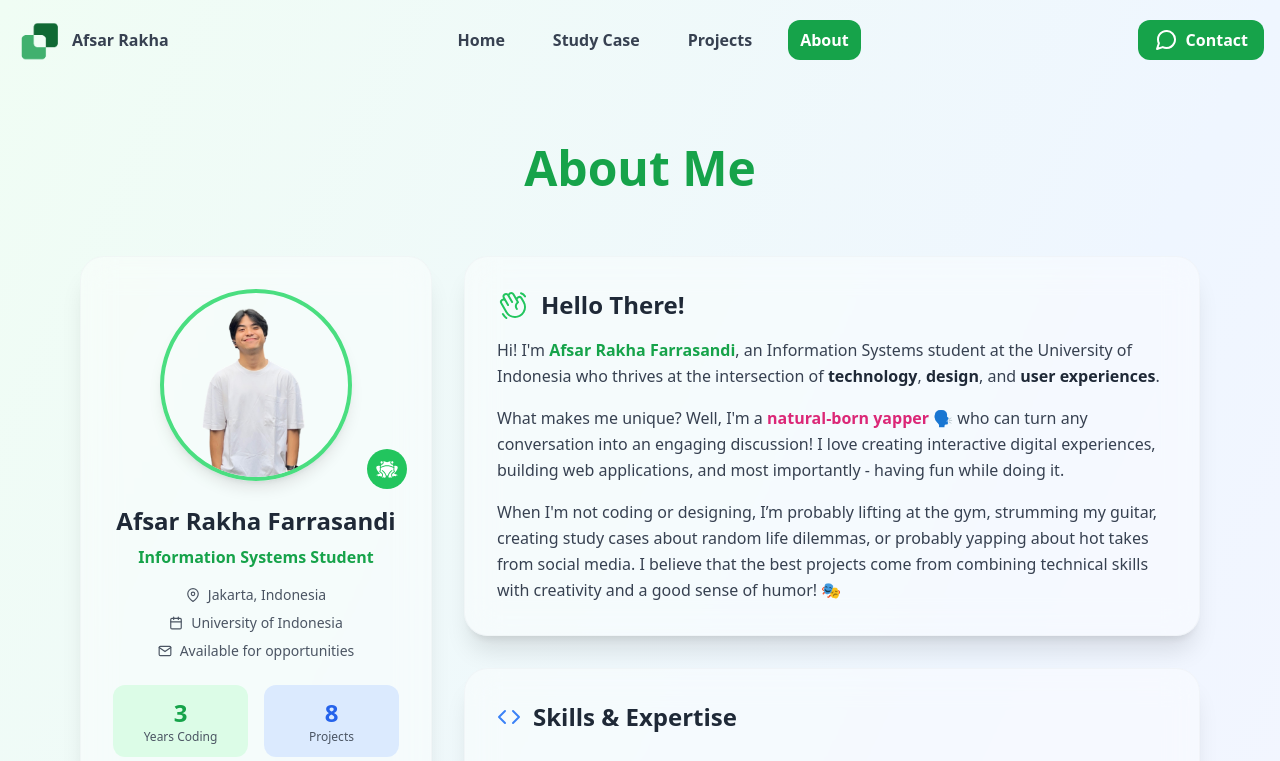
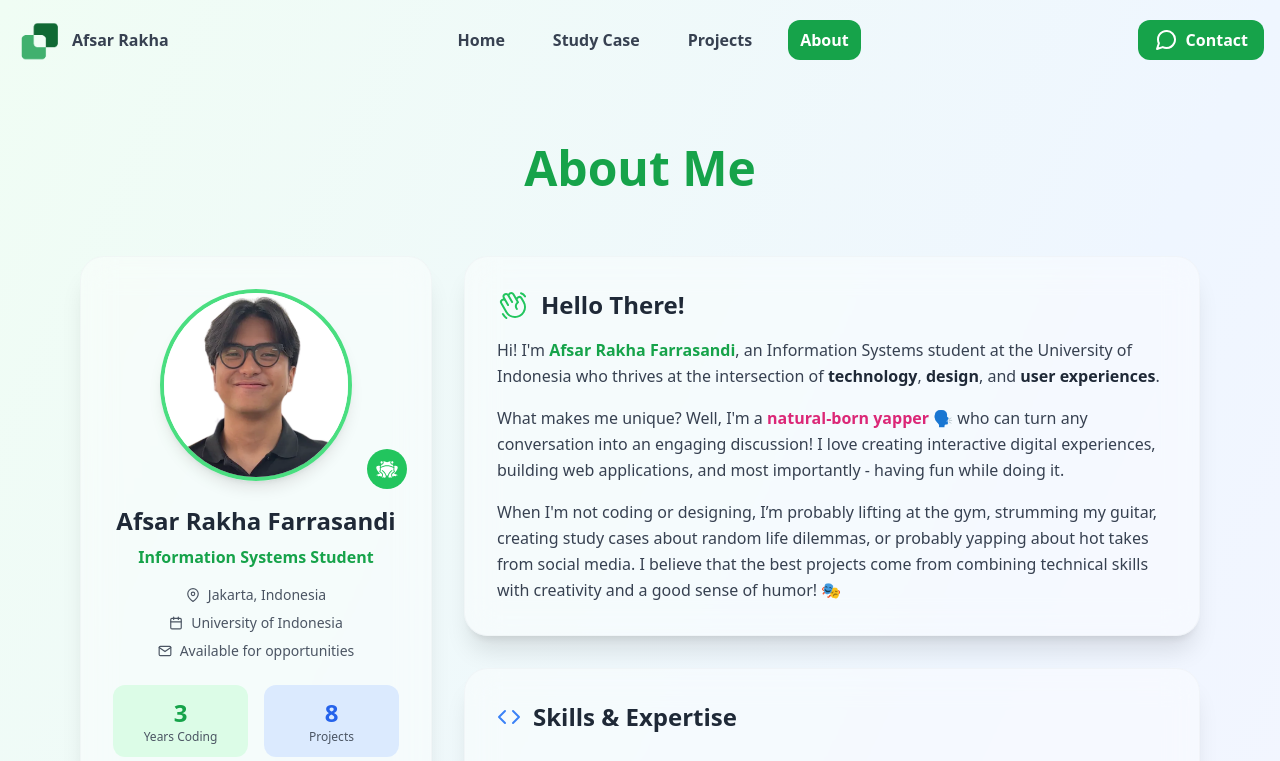
Before and after one commit to afsarakhaa/web-portfolio, a Next.js app: page /about in a window 1280 px wide. Shown: the top 761 px of the page. Built offline with nearby package versions, Linux system fonts and the light colour scheme.

Commit message:
feat: Change Photo Profile on About Me Page

```diff
--- a/src/components/About/ProfileCard.tsx
+++ b/src/components/About/ProfileCard.tsx
@@ -16,7 +16,7 @@ export default function ProfileCard() {
                     className="w-48 h-48 mx-auto rounded-full overflow-hidden border-4 border-green-400 shadow-lg"
                 >
                     <img
-                        src="image/afsar.png"
+                        src="image/afsar_photo.png"
                         alt="Afsar Rakha Farrasandi"
                         className="w-full h-full object-cover"
                     />
```
Also changed, not shown: public/image/afsar_photo.png (added).
